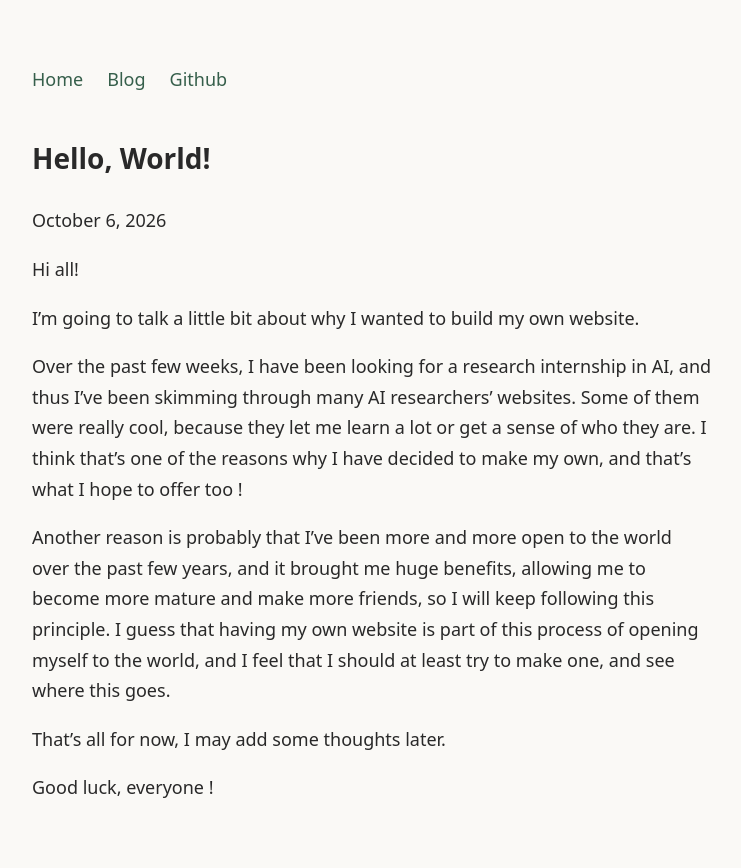
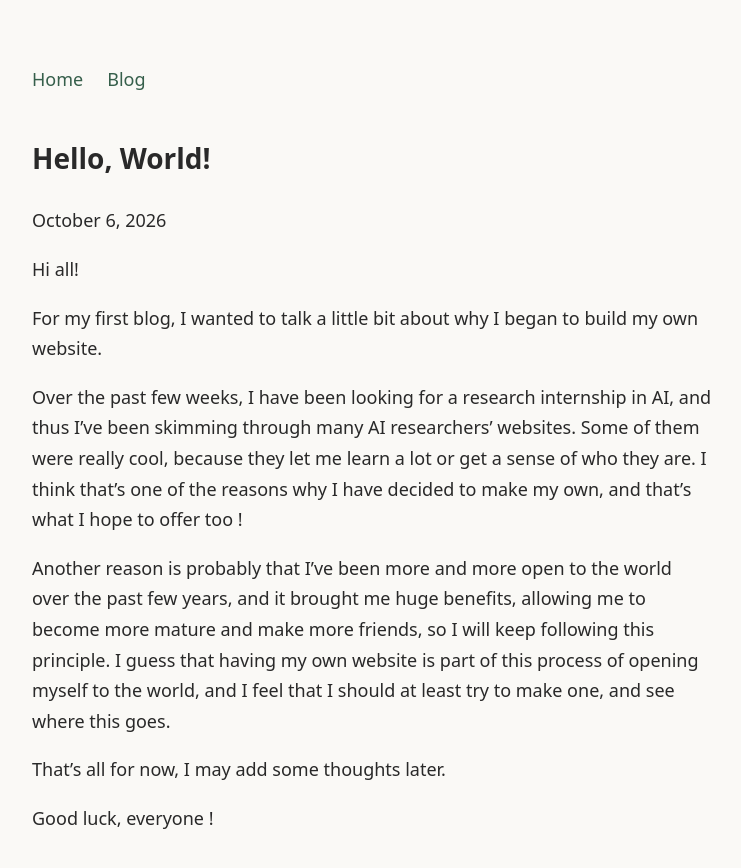
Before and after one commit to daicharlesyc/daicharlesyc.github.io, a Jekyll site: the page built from _posts/2026-10-06-first-note.md, in a window 1280 px wide. Shown: the top 868 px of the page, without its empty margins (268-1009 px from the left). Built offline with Jekyll 4.4.1, drawn with Linux system fonts in a browser that asks for light colours.

Commit message:
a few modifications

```diff
--- a/_layouts/default.html
+++ b/_layouts/default.html
@@ -11,7 +11,7 @@
             <nav>
                 <a href="{{ '/' | relative_url }}">Home</a>
                 <a href="{{ '/blog.html' | relative_url }}">Blog</a>
-                <a href="https://github.com/someone4242">Github</a>
+                <!-- <a href="https://github.com/someone4242">Github</a> -->
             </nav>
         </header>
         <main>
--- a/_posts/2026-10-06-first-note.md
+++ b/_posts/2026-10-06-first-note.md
@@ -5,7 +5,7 @@ title: "Hello, World!"
 
 Hi all!
 
-I'm going to talk a little bit about why I wanted to build my own website.
+For my first blog, I wanted to talk a little bit about why I began to build my own website.
 
 Over the past few weeks, I have been looking for a research internship in AI, and thus I've been skimming through many AI researchers' websites. Some of them were really cool, because they let me learn a lot or get a sense of who they are. I think that's one of the reasons why I have decided to make my own, and that's what I hope to offer too !
 
--- a/blog.html
+++ b/blog.html
@@ -4,7 +4,7 @@ title: Blog
 ---
 
 <h1>My blog</h1>
-<p>I'm going to write some random thoughts here !</p>
+<p>I'm going to write some thoughts here !</p>
 <ul class="post-list">
     {% for post in site.posts %}
         <li>
--- a/index.html
+++ b/index.html
@@ -7,3 +7,4 @@ title: Home
 <p>I'm trying to learn as much as I can and figuring out my path in life.</p>
 <p>This a small space to share what I'm learning, and my thoughts along the way. It is a part of the journey, too, and I hope it will make me more open to the world !</p>
 <p>Currently, I'm a M1 maths and CS student at the ENS (Paris), and looking for a research internship in the AI industry for the second semester.</p>
+<p>You can read my blogs <a href="/blog.html">here</a>. Feel free to <a href="mailto:dai.charles.ym+chat@gmail.com">reach out</a> and share your thoughts !</p>
```
